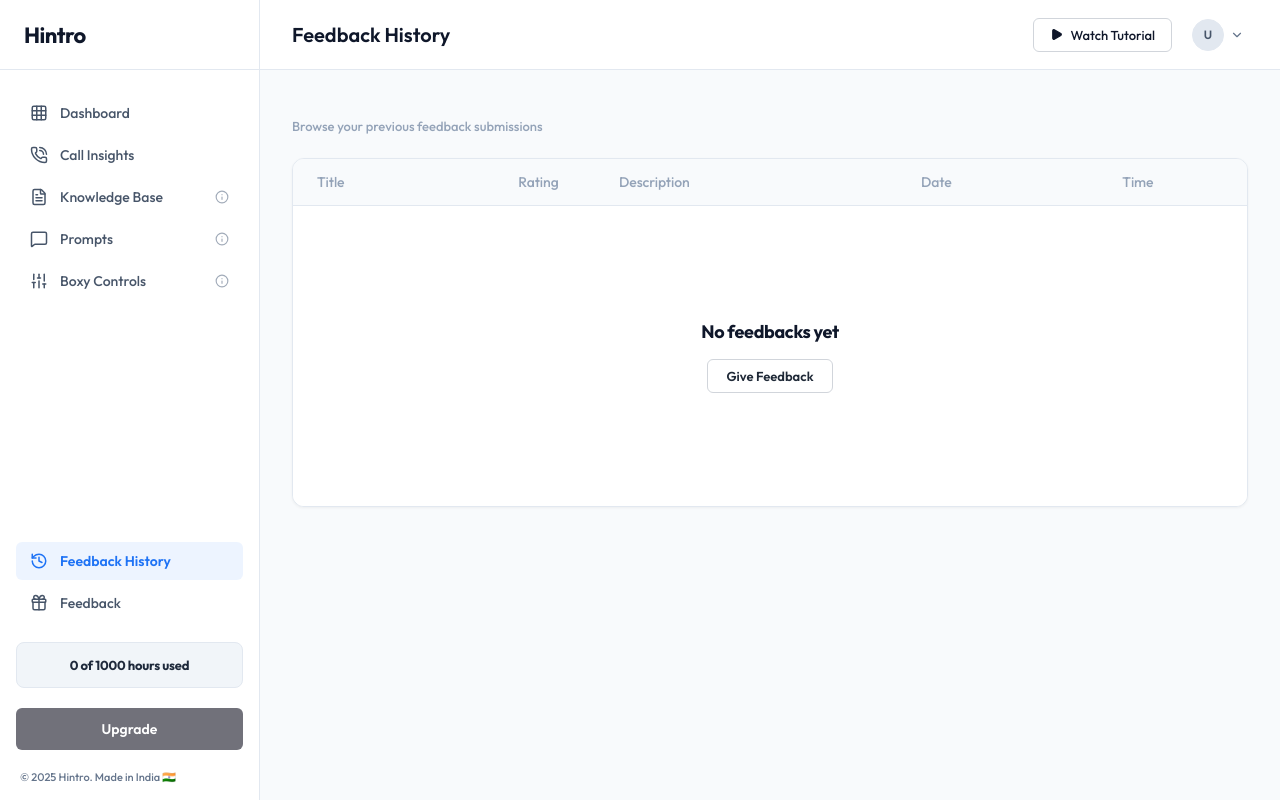
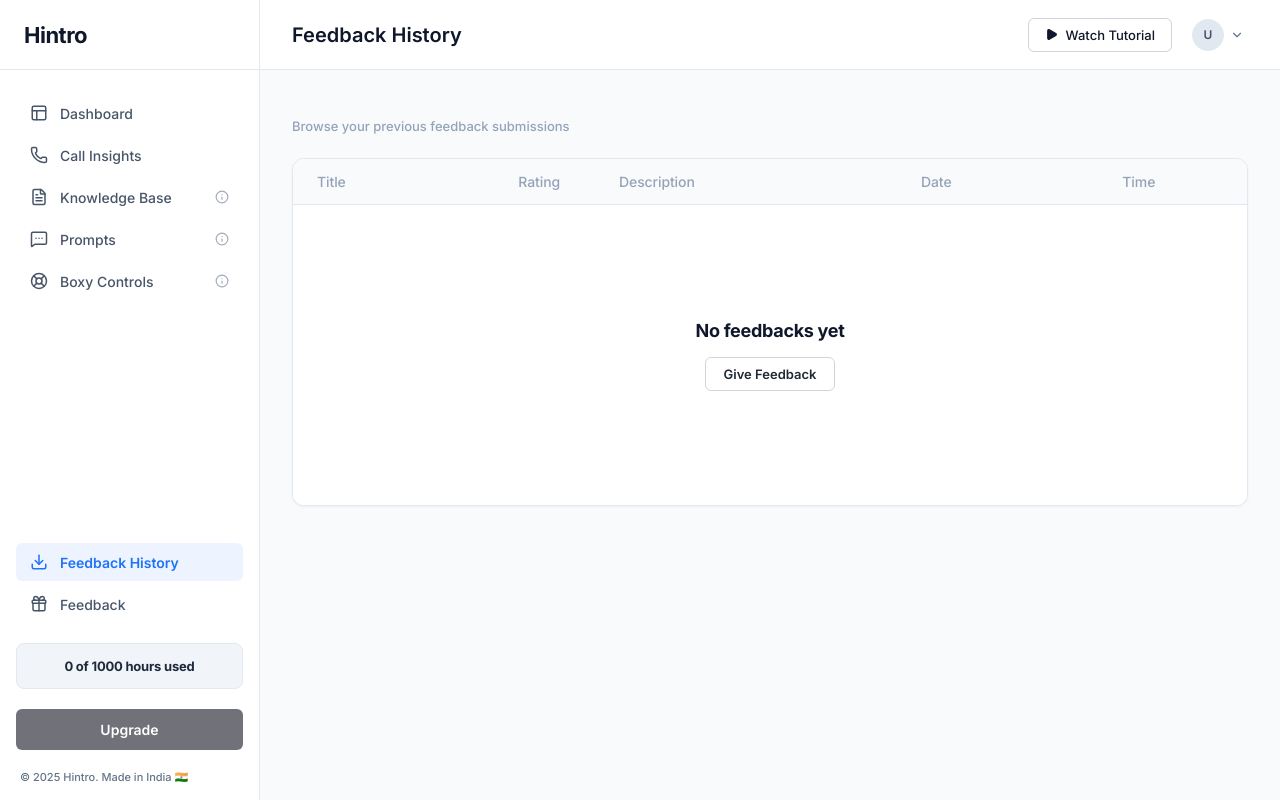
Before and after one commit to kshitij2212/Hintro_Assignment, a React (Vite) app in the folder hintro/: page /feedback-history in a window 1280 px wide. Built offline with nearby package versions, Linux system fonts and the light colour scheme.

Commit message:
fix : lucide react icons and css

```diff
--- a/hintro/index.html
+++ b/hintro/index.html
@@ -1,13 +1,15 @@
 <!doctype html>
 <html lang="en">
+
 <head>
   <meta charset="UTF-8" />
-    <link rel="icon" type="image/svg+xml" href="/favicon.svg" />
   <meta name="viewport" content="width=device-width, initial-scale=1.0" />
-    <title>hintro</title>
+  <title>Hintro</title>
 </head>
+
 <body>
   <div id="root"></div>
   <script type="module" src="/src/main.jsx"></script>
 </body>
+
 </html>
--- a/hintro/src/components/Sidebar.jsx
+++ b/hintro/src/components/Sidebar.jsx
@@ -2,15 +2,16 @@ import React, { useState } from 'react';
 import { useNavigate, useLocation } from 'react-router-dom';
 import { useAuth } from '../context/AuthContext';
 import {
-  Grid,
-  PhoneCall,
+  Phone,
   FileText,
-  MessageSquare,
+  MessageSquareMore,
   Sliders,
-  History,
   Gift,
   Info,
-  X
+  X,
+  LucideDownload,
+  PanelsTopLeftIcon,
+  LifeBuoy
 } from 'lucide-react';
 import FeedbackModal from './FeedbackModal';
 import '../styles/Sidebar.css';
@@ -24,13 +25,13 @@ const Sidebar = ({ isMobileOpen, setMobileOpen }) => {
   const topMenuItems = [
     {
       name: 'Dashboard',
-      icon: <Grid size={18} />,
+      icon: <PanelsTopLeftIcon size={18} />,
       path: '/dashboard',
       action: () => navigate('/dashboard')
     },
     {
       name: 'Call Insights',
-      icon: <PhoneCall size={18} />,
+      icon: <Phone size={18} />,
       path: '#insights',
       action: () => {}
     },
@@ -43,14 +44,14 @@ const Sidebar = ({ isMobileOpen, setMobileOpen }) => {
     },
     {
       name: 'Prompts',
-      icon: <MessageSquare size={18} />,
+      icon: <MessageSquareMore size={18} />,
       path: '#prompts',
       hasInfo: true,
       action: () => {}
     },
     {
       name: 'Boxy Controls',
-      icon: <Sliders size={18} />,
+      icon: <LifeBuoy size={18} />,
       path: '#controls',
       hasInfo: true,
       action: () => {}
@@ -60,7 +61,7 @@ const Sidebar = ({ isMobileOpen, setMobileOpen }) => {
   const bottomMenuItems = [
     {
       name: 'Feedback History',
-      icon: <History size={18} />,
+      icon: <LucideDownload size={18} />,
       path: '/feedback-history',
       action: () => navigate('/feedback-history')
     },
--- a/hintro/src/pages/FeedbackHistory.jsx
+++ b/hintro/src/pages/FeedbackHistory.jsx
@@ -58,12 +58,10 @@ const FeedbackHistory = () => {
       <div className="main-content" style={{ minWidth: 0 }}>
 
         <header className="mobile-header">
-          <div style={{ display: 'flex', alignItems: 'center', gap: '10px' }}>
-            <button onClick={() => setMobileSidebarOpen(true)} aria-label="Open sidebar">
-              <Menu size={24} />
-            </button>
-            <span className="sidebar-logo">Hintro</span>
-          </div>
+          <button onClick={() => setMobileSidebarOpen(true)} aria-label="Open sidebar" className="mobile-menu-btn">
+            <Menu size={24} />
+          </button>
+          <span className="mobile-header-title">Feedback History</span>
           <div
             className="top-bar-avatar"
             style={{ width: '28px', height: '28px', fontSize: '10px', cursor: 'pointer' }}
--- a/hintro/src/styles/FeedbackHistory.css
+++ b/hintro/src/styles/FeedbackHistory.css
@@ -189,7 +189,8 @@
 
 .dashboard-content-wrapper {
   width: 100%;
-  max-width: 100%;
+  max-width: 1000px;
+  margin: 0 auto;
   box-sizing: border-box;
 }
 
--- a/hintro/src/styles/Login.css
+++ b/hintro/src/styles/Login.css
@@ -5,7 +5,7 @@
   min-height: 100vh;
   background-color: var(--bg-card);
   padding: 24px;
-  font-family: 'Outfit', sans-serif;
+  font-family: 'Inter', sans-serif;
 }
 
 .login-card {
--- a/hintro/src/styles/Sidebar.css
+++ b/hintro/src/styles/Sidebar.css
@@ -119,6 +119,26 @@
   z-index: 90;
 }
 
+.mobile-menu-btn {
+  background: none;
+  border: none;
+  padding: 0;
+  cursor: pointer;
+  display: flex;
+  align-items: center;
+  justify-content: center;
+  color: var(--text-main);
+}
+
+.mobile-header-title {
+  position: absolute;
+  left: 50%;
+  transform: translateX(-50%);
+  font-size: 16px;
+  font-weight: 600;
+  color: var(--text-main);
+}
+
 @media (max-width: 1024px) {
   .mobile-header {
     display: flex;
--- a/hintro/src/styles/global.css
+++ b/hintro/src/styles/global.css
@@ -1,4 +1,4 @@
-@import url('https://fonts.googleapis.com/css2?family=Outfit:wght@300;400;500;600;700&display=swap');
+@import url('https://fonts.googleapis.com/css2?family=Inter:wght@300;400;500;600;700&display=swap');
 
 :root {
   --primary: #1F73F5;
@@ -53,7 +53,7 @@
   --error-border: #FECACA;
   --error-text: #DC2626;
 
-  --font-family: 'Outfit', -apple-system, BlinkMacSystemFont, "Segoe UI", Roboto, sans-serif;
+  --font-family: 'Inter', -apple-system, BlinkMacSystemFont, "Segoe UI", Roboto, sans-serif;
   --shadow-sm: 0 1px 2px 0 rgba(0, 0, 0, 0.05);
   --shadow-md: 0 4px 6px -1px rgba(0, 0, 0, 0.05), 0 2px 4px -1px rgba(0, 0, 0, 0.03);
   --shadow-lg: 0 10px 15px -3px rgba(0, 0, 0, 0.05), 0 4px 6px -2px rgba(0, 0, 0, 0.03);
--- a/hintro/src/utils/api.js
+++ b/hintro/src/utils/api.js
@@ -126,7 +126,7 @@ const getLocalMockData = (endpoint, userId = 'u1', params = {}) => {
       case 'sessions': {
         const limit = params.limit || 10;
         const clients = ['Acme Corp', 'TechStart', 'BigCorp', 'StartupXYZ', 'Enterprise Inc', 'InnovateLLC', 'Apex Systems', 'SkyNet Global'];
-        const descriptions = ['Product demo', 'Sales discovery call', 'Onboarding session', 'Quarterly business review', 'Feature brainstorm', 'Technical support follow-up', 'Partnership sync', 'Contract negotiation'];
+        const descriptions = ['Product demo', 'Onboarding session', 'Business review', 'Feature brainstorm', 'Design Call', 'Partnership sync', 'Sales Call'];
         const languages = [['en'], ['en', 'es'], ['fr', 'en'], ['de']];
 
         const callSessions = Array.from({ length: limit }).map((_, i) => {
```
Lines whose indentation alone changed are shown as unchanged.
